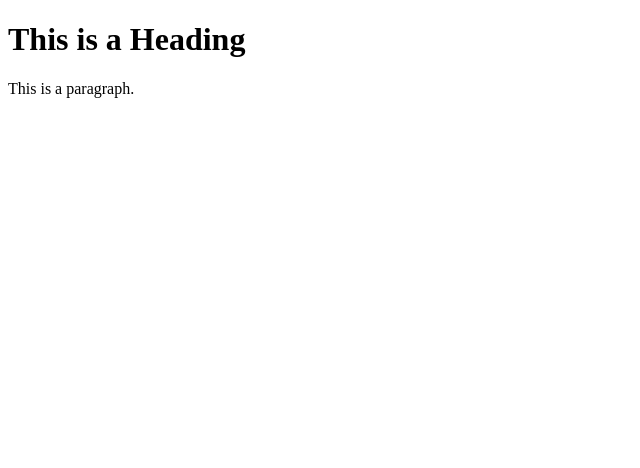
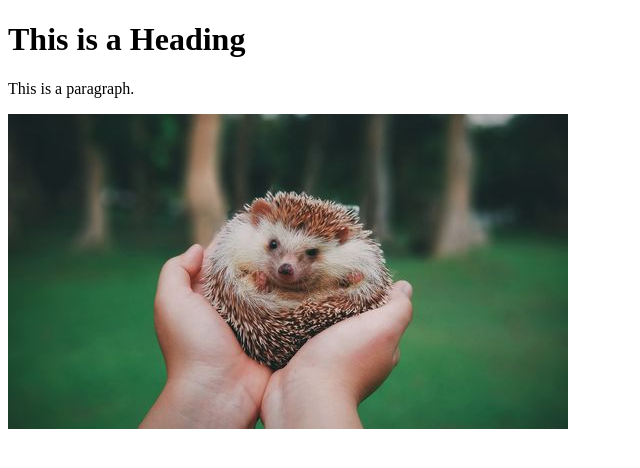
Before and after one commit to Laurent1310/tp-r504, a plain HTML site: page TP2/web/index.html in a window 1280 px wide. Shown: the whole page, without its empty margins (0-640 px from the left). Drawn offline with Linux system fonts and the light colour scheme; files whose address does not match are found by name.

Commit message:
TP2 ajout image + WEB

```diff
--- a/TP2/web/index.html
+++ b/TP2/web/index.html
@@ -7,6 +7,7 @@
 
 <h1>This is a Heading</h1>
 <p>This is a paragraph.</p>
+<img src="/home/ur.univ-rouen.fr/juhaslau/tp-r504/TP2/web/1.jpg" alt="image">
 
 </body>
 </html>
```
Also changed, not shown: TP2/web/1.jpg (added).
